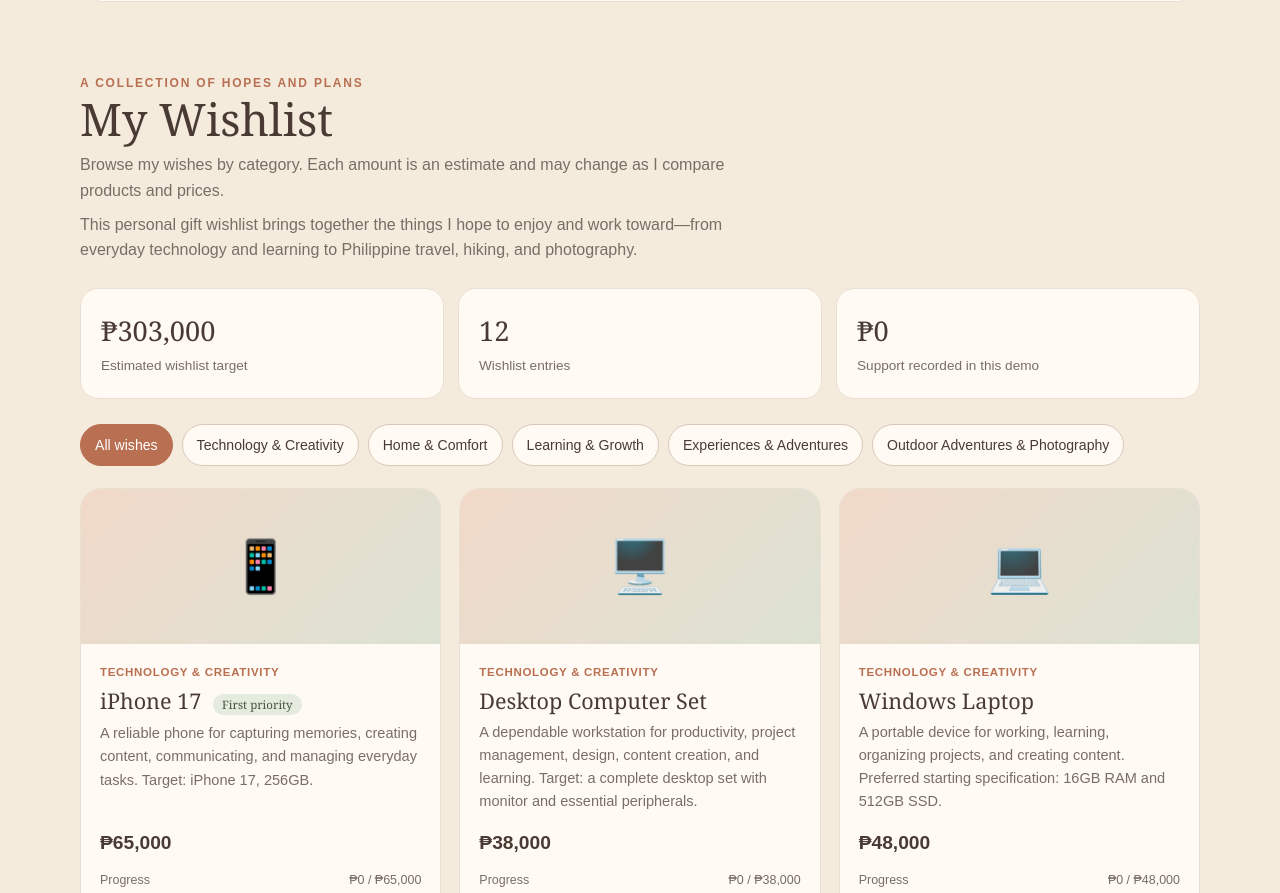
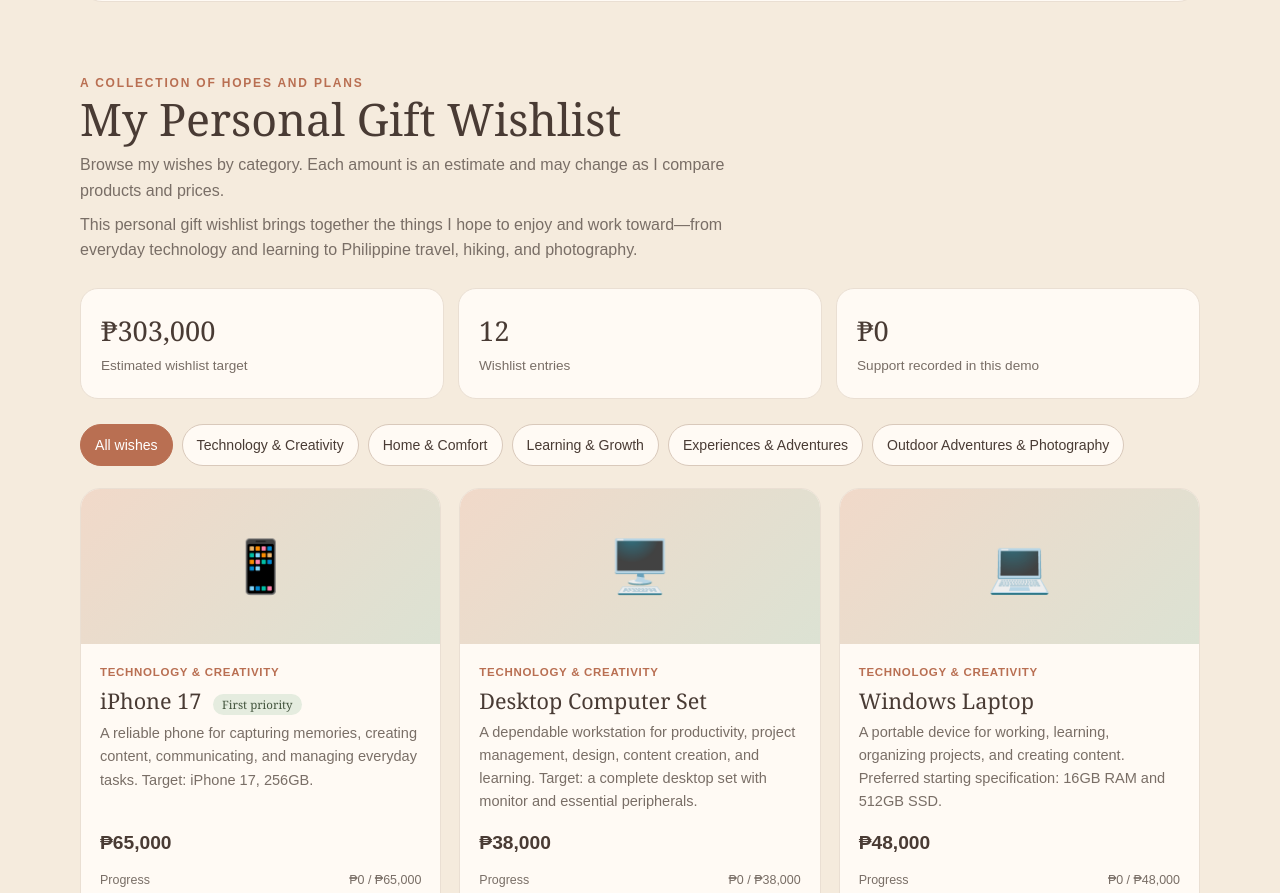
Before and after one commit to makemywishcometrue/make-my-wish-come-true, a plain HTML site: page index.html in a window 1280 px wide. Shown: the part 1913-2806 px from the top of the page. Drawn offline with Linux system fonts and the light colour scheme.

Commit message:
Improve wishlist section heading for SEO

```diff
--- a/index.html
+++ b/index.html
@@ -530,7 +530,7 @@ footer{
     <div class="section-head">
       <div>
         <div class="eyebrow">A collection of hopes and plans</div>
-        <h2>My Wishlist</h2>
+        <h2>My Personal Gift Wishlist</h2>
         <p class="sub">Browse my wishes by category. Each amount is an estimate and may change as I compare products and prices.</p>
         <p class="sub">This personal gift wishlist brings together the things I hope to enjoy and work toward—from everyday technology and learning to Philippine travel, hiking, and photography.</p>
       </div>
```
